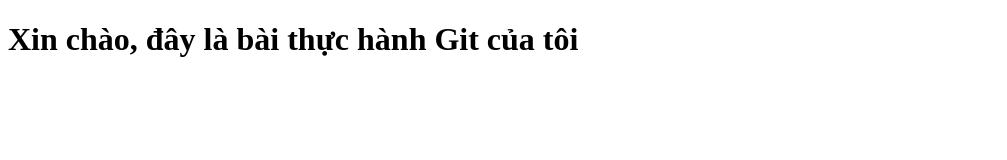
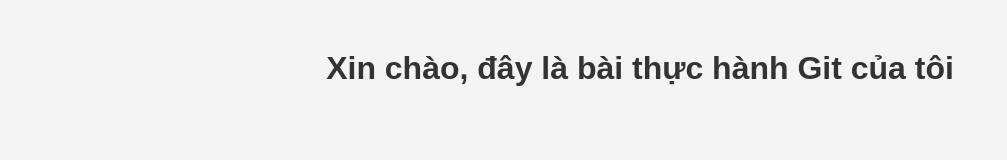
Before and after one commit to 1822031029-cloud/ThucHanhGit_1822031029, a plain HTML site: page index.html in a window 1280 px wide. Shown: the whole page, without its empty margins (0-1007 px from the left). Drawn offline with Linux system fonts and the light colour scheme.

Commit message:
Thêm file style.css và định dạng cơ bản cho trang web

```diff
--- a/index.html
+++ b/index.html
@@ -7,3 +7,4 @@
     <h1>Xin chào, đây là bài thực hành Git của tôi</h1>
 </body>
 </html>
+<link rel="stylesheet" href="style.css">
--- /dev/null
+++ b/style.css
@@ -0,0 +1,9 @@
+body {
+    font-family: Arial, sans-serif;
+    background-color: #f4f4f4;
+    text-align: center;
+    margin-top: 50px;
+}
+h1 {
+    color: #333;
+}
```
